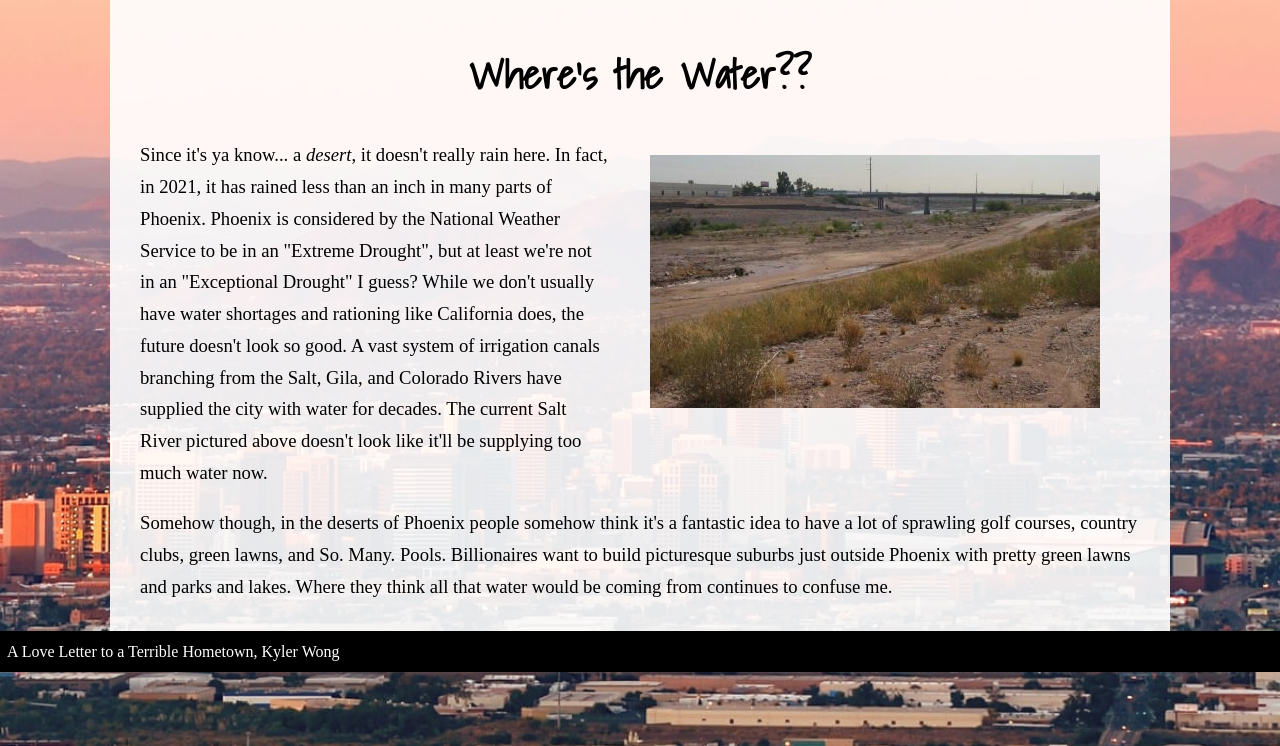
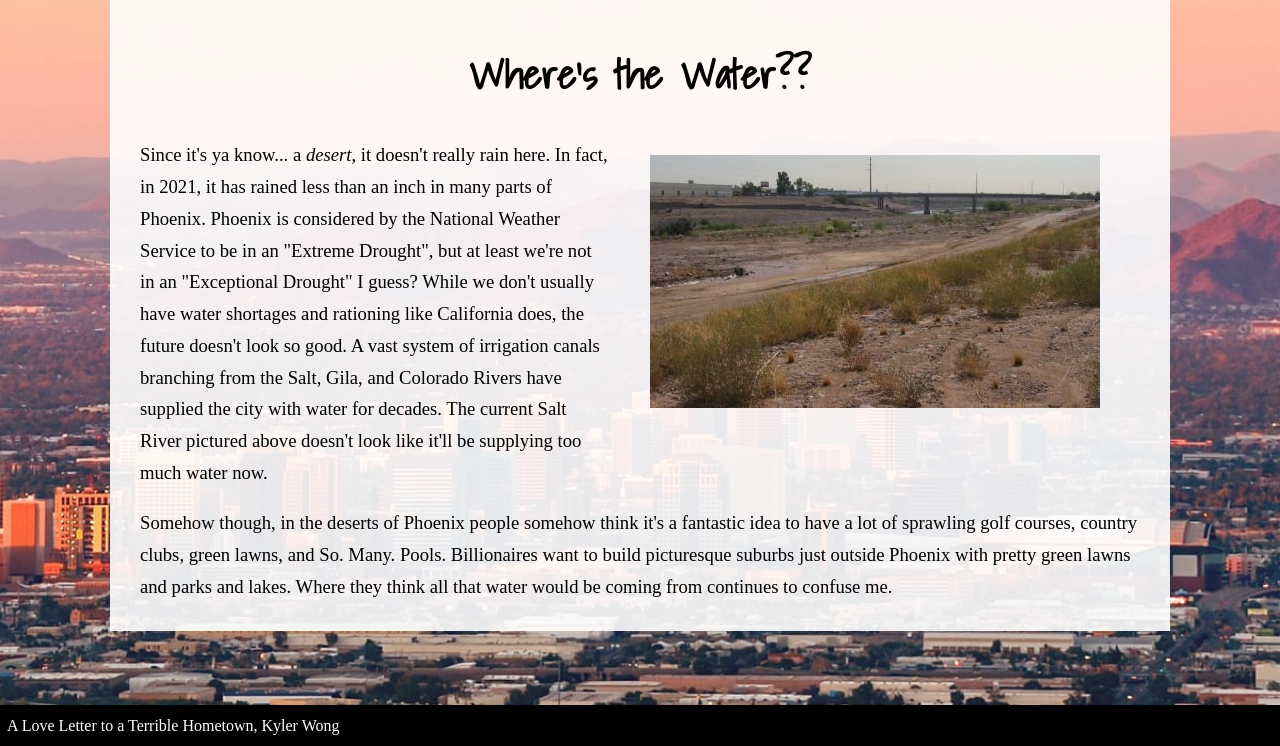
Before and after one commit to miranda-price/CSC-174-Lab-2, a PHP site: page /water.php in a window 1280 px wide. Shown: the part 54-800 px from the top of the page. Run offline with PHP 8.4, Linux system fonts and the light colour scheme; some web fonts are replaced.

Commit message:
Fixed footer to bottom

```diff
--- a/css/styles.css
+++ b/css/styles.css
@@ -55,6 +55,10 @@ a.is-current {
 
 /* FOOTER */
 footer {
+    position: fixed;
+    bottom: 0px;
+    left: 0px;
+    width: 100%;
     padding: 7px;
     color: white;
     background-color: black;
```
